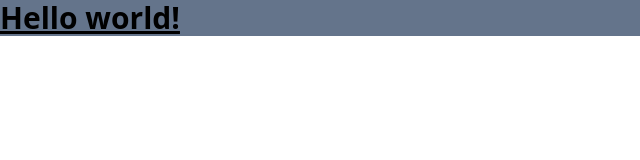
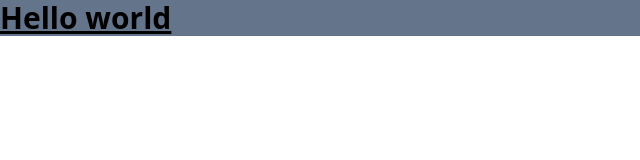
Before and after one commit to nisargmultimedia/nisargmultimedia, a website: page index.html in a window 1280 px wide. Shown: the full height of the page, 0-640 px from the left. Drawn offline with Linux system fonts and the light colour scheme.

Commit message:
Your commit message

```diff
--- a/index.html
+++ b/index.html
@@ -7,7 +7,7 @@
 </head>
 <body>
   <h1 class="text-3xl font-bold underline bg-slate-500">
-    Hello world!
+    Hello world
   </h1>
 </body>
 </html>
```
